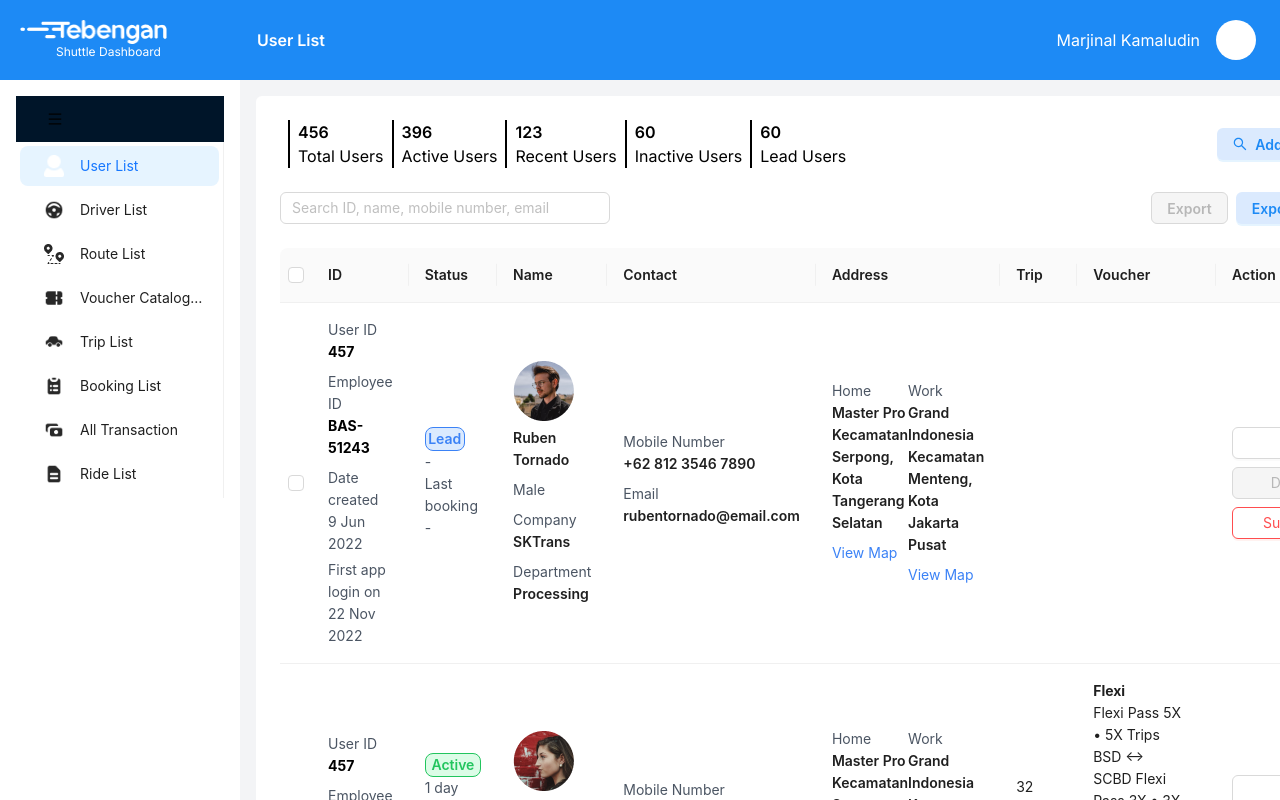
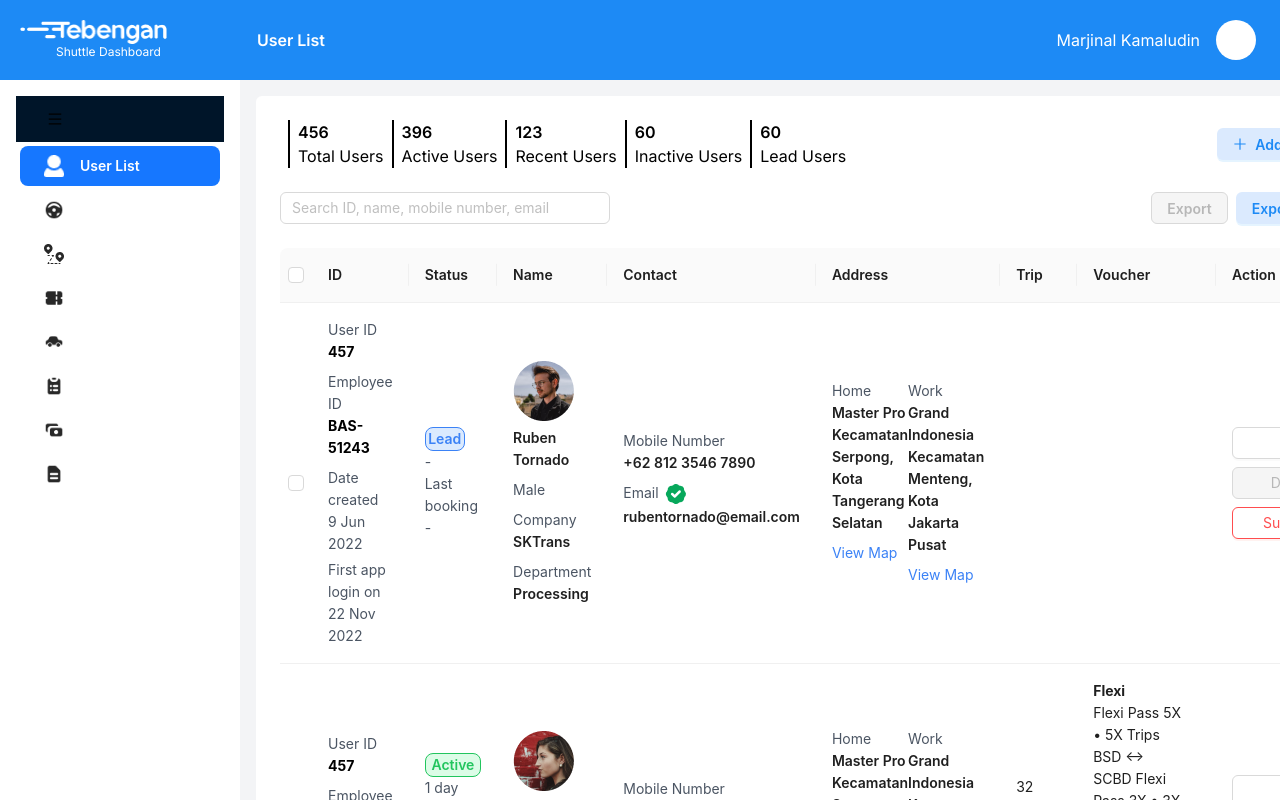
Before and after one commit to kanzff/tebengan, a Next.js app: page / in a window 1280 px wide. Built offline with nearby package versions, Linux system fonts and the light colour scheme.

Commit message:
finishing

```diff
--- a/components/Content.tsx
+++ b/components/Content.tsx
@@ -2,7 +2,7 @@
 
 import React, { useState } from 'react'
 import { Button, Input } from 'antd'
-import { SearchOutlined } from '@ant-design/icons';
+import { PlusOutlined } from '@ant-design/icons';
 import ContentTable from './ContentTable';
 import AddUserModal from './AddUserModal';
 
@@ -54,7 +54,7 @@ const Content = () => {
                     </div>
                 </div>
                 <div className='flex items-center'>
-                    <Button type="primary" onClick={showModal} className='bg-blue-100 text-[#1D8AF5] font-semibold' icon={<SearchOutlined />}>
+                    <Button type="primary" onClick={showModal} className='bg-blue-100 text-[#1D8AF5] font-semibold' icon={<PlusOutlined />}>
                         Add New User
                     </Button>
                 </div>
--- a/components/ContentTable.tsx
+++ b/components/ContentTable.tsx
@@ -42,7 +42,7 @@ const columns: ColumnsType<DataType> = [
           <p className='border rounded-lg max-w-[60px] text-center border-black text-black'>{status.status}</p>
         }
         {status.status === 'Inactive' &&
-          <p className='border rounded-lg max-w-[60px] text-center border-gray-400 font-bold text-gray-400'>{status.status}</p>
+          <p className='border rounded-lg max-w-[70px] text-center border-gray-400 font-bold text-gray-400'>{status.status}</p>
         }
         <p>{status.last_active}</p>
         <p>Last booking</p>
@@ -72,7 +72,12 @@ const columns: ColumnsType<DataType> = [
       <div className='max-w-[190px]'>
         <p className='text-gray-600'>Mobile Number</p>
         <p className='pb-2 font-semibold'>{contact.mobile_number}</p>
-        <p className='text-gray-600'>Email</p>
+        <div className='flex'>
+          <p className='text-gray-600 mr-1'>Email</p>
+          {contact.email.length > 1 &&
+            <Image src='/badge-check.png'/>
+          }
+        </div>
         <p className='pb-2 font-semibold'>{contact.email}</p>
       </div>
     )
@@ -130,7 +135,7 @@ const columns: ColumnsType<DataType> = [
   {
     title: 'Action',
     dataIndex: 'action',
-    render: (action) => (
+    render: () => (
       <div>
         <div>
           <Button className='min-w-[120px] mb-2'>Edit</Button>
--- a/components/Sidebar.tsx
+++ b/components/Sidebar.tsx
@@ -88,7 +88,7 @@ const Sidebar = () => {
             >
                 <MenuOutlined className='pl-8 my-4' />
                 <div className="demo-logo-vertical" />
-                <Menu theme="light" mode="inline" defaultSelectedKeys={['1']} items={items} />
+                <Menu theme="dark" className='bg-white text-black font-semibold' mode="inline" defaultSelectedKeys={['1']} items={items} />
             </Sider>
         </div>
       );
```
Also changed, not shown: public/badge-check.png (added).
